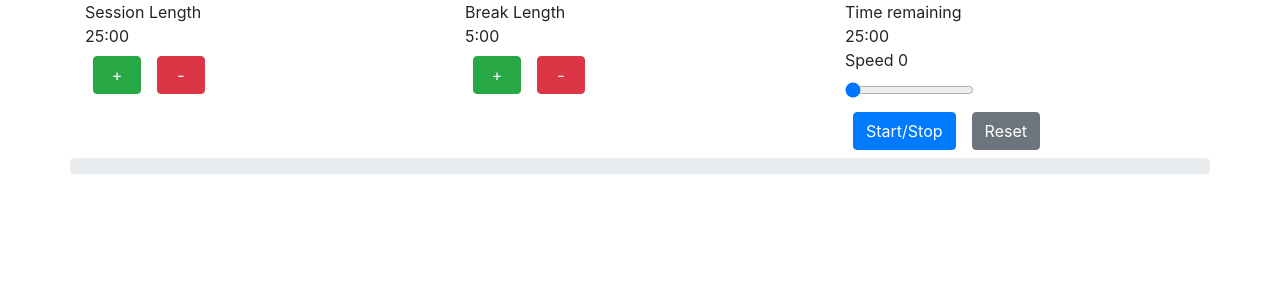
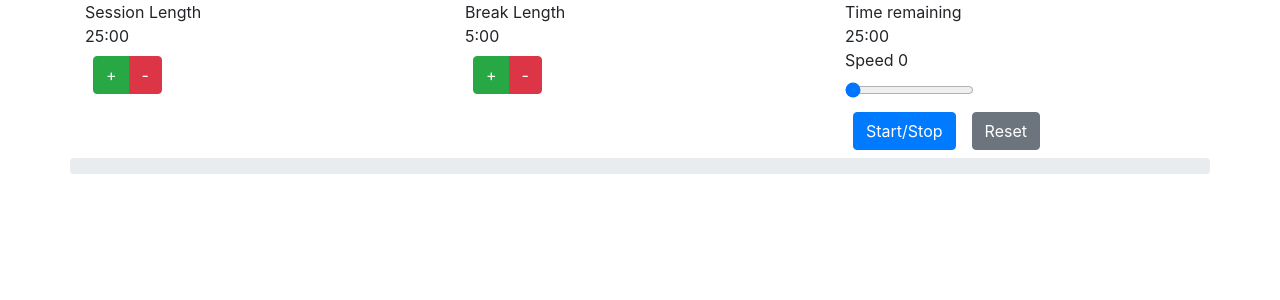
Before and after one commit to dan-vernon/pomodoro, a React (Create React App) app: page / in a window 1280 px wide. Shown: the top 300 px of the page. Built offline with nearby package versions, Linux system fonts and the light colour scheme.

Commit message:
grouped duration buttons

```diff
--- a/src/components/time_buttons.js
+++ b/src/components/time_buttons.js
@@ -1,9 +1,10 @@
 import React from 'react';
-import { Button } from 'react-bootstrap';
+import { Button, ButtonGroup } from 'react-bootstrap';
 
 export default (props) => {
   return (
     <div className="buttons-container time-buttons">
+      <ButtonGroup>
         <Button
         variant="success"
         data-testid={`${props.period}-increment`}
@@ -20,6 +21,7 @@ export default (props) => {
         >
         -
         </Button>
+      </ButtonGroup>
     </div>
   )
 }
```
Lines whose indentation alone changed are shown as unchanged.
